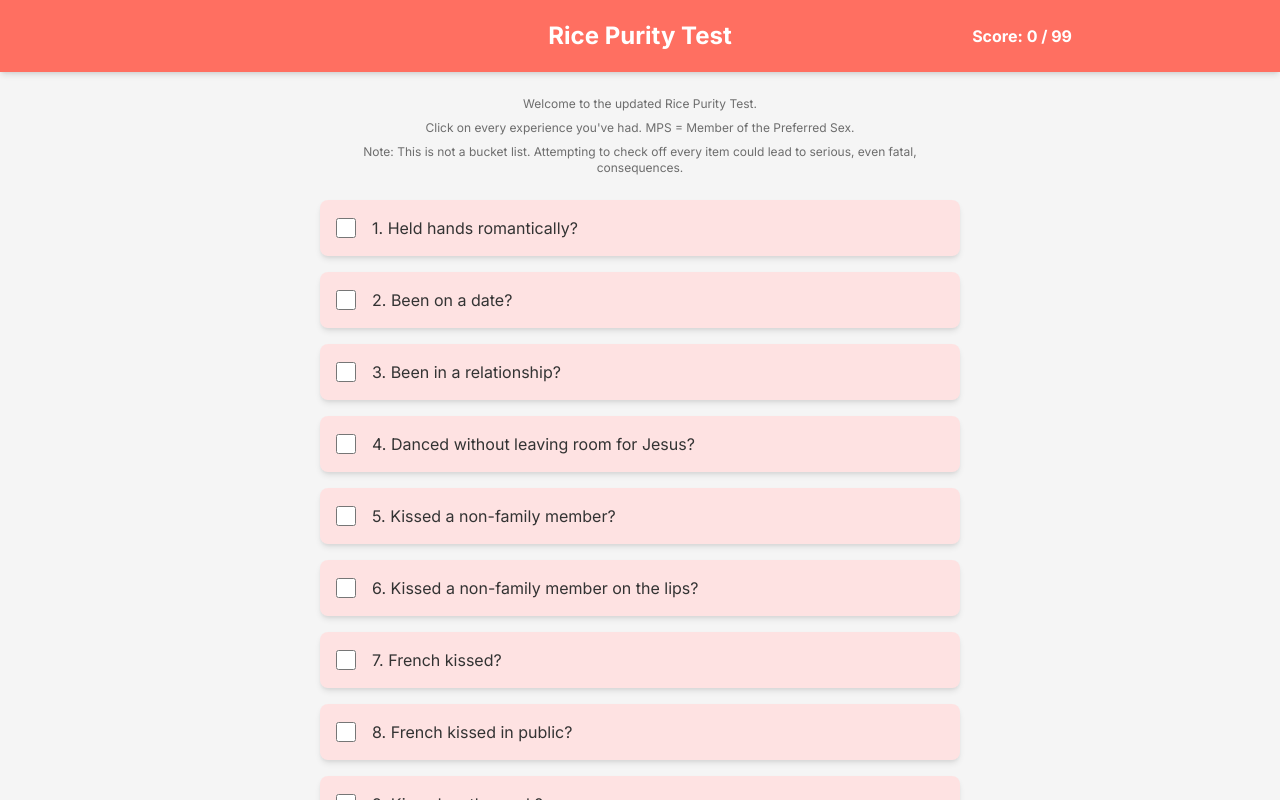
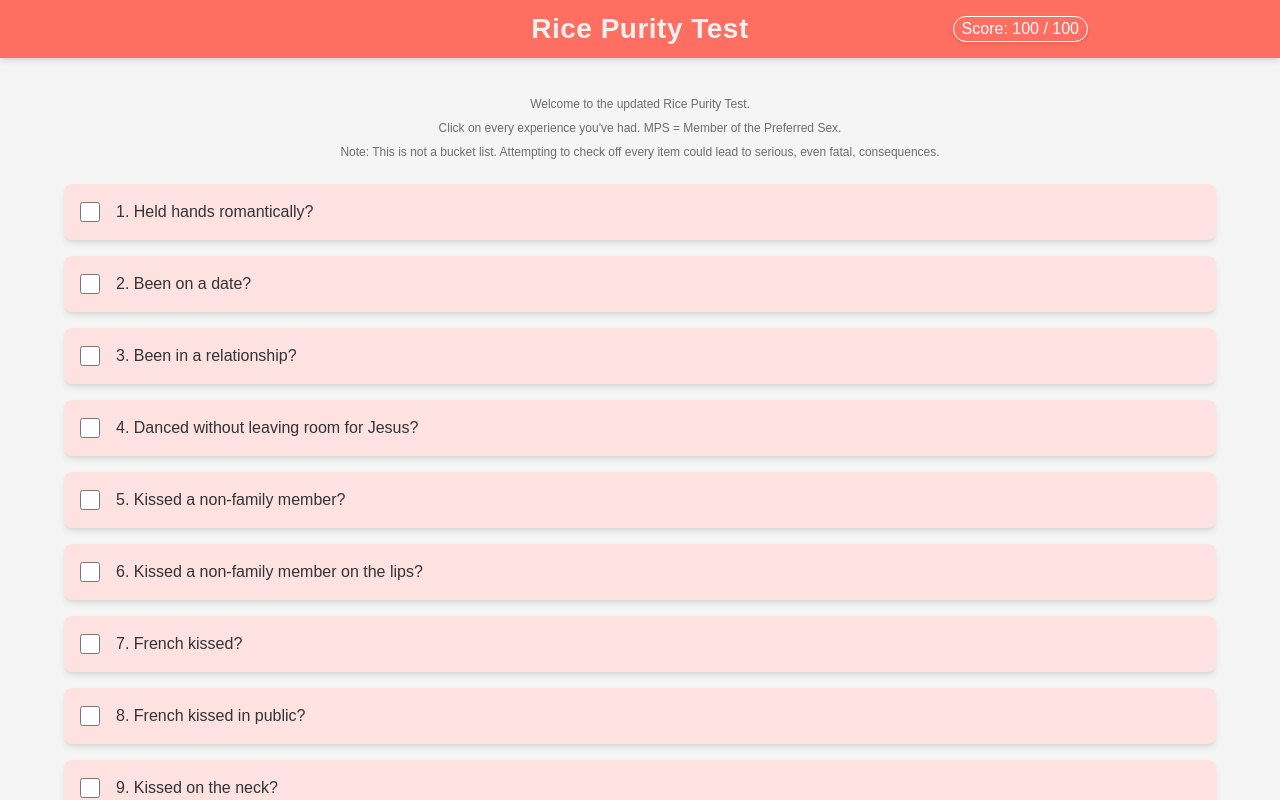
Before and after one commit to WillTheSun/ricetest, a Next.js app: page / in a window 1280 px wide. Built offline with nearby package versions, Linux system fonts and the light colour scheme.

Commit message:
Add labels

```diff
--- a/app/Quiz.tsx
+++ b/app/Quiz.tsx
@@ -1,11 +1,11 @@
 'use client';
 
 import { useState, useEffect, useRef } from 'react';
-import { questions } from './questions';
+import { questions, labels } from './questions';
 
 export default function Quiz() {
     const [checkedItems, setCheckedItems] = useState<boolean[]>(new Array(questions.length).fill(false));
-    const [score, setScore] = useState(0);
+    const [score, setScore] = useState(100);
     const [progress, setProgress] = useState(0);
     const quizContainerRef = useRef<HTMLDivElement>(null);
 
@@ -18,7 +18,7 @@
     };
 
     useEffect(() => {
-        const newScore = checkedItems.filter(Boolean).length;
+        const newScore = 100 - checkedItems.filter(Boolean).length;
         setScore(newScore);
     }, [checkedItems]);
 
@@ -54,36 +54,44 @@
 
     const handleReset = () => {
         setCheckedItems(new Array(questions.length).fill(false));
-        setScore(0);
+        setScore(100);
         setProgress(0);
         if (quizContainerRef.current) {
             quizContainerRef.current.scrollTop = 0;
         }
     };
 
+    const getLabel = (score: number) => {
+        for (const { range, label } of labels) {
+            if (score >= range[0] && score <= range[1]) {
+                return label;
+            }
+        }
+        return "Unknown";
+    };
+
     return (
-        <div className="bg-quiz-background min-h-screen text-quiz-text">
-            <header className="fixed top-0 left-0 right-0 bg-quiz-highlight text-white p-4 z-10 shadow-md">
-                <div className="max-w-4xl mx-auto flex justify-between items-center relative">
-                    <h1 className="text-2xl font-bold md:absolute md:left-1/2 md:-translate-x-1/2 md:w-full md:text-center">
+        <div className="bg-quiz-background min-h-screen text-quiz-text font-quiz">
+            <header className="fixed top-0 left-0 right-0 bg-quiz-highlight text-white p-4 z-10 shadow-md flex flex-col">
+                <div className="max-w-4xl mx-auto flex justify-between items-center relative w-full">
+                    <h1 className="text-quiz-title font-bold tracking-quiz-title md:absolute md:left-1/2 md:-translate-x-1/2 md:w-full md:text-center">
                         Rice Purity Test
                     </h1>
-                    <div className="ml-auto bg-quiz-text text-quiz-background px-4 py-2 rounded-full font-bold">
-                        Score: {score} / {questions.length}
+                    <div className="ml-auto bg-quiz-text text-quiz-background text-quiz-score px-2 rounded-full font-medium border-quiz-score border-white shadow-quiz-score">
+                        Score: {score} / 100
                     </div>
                 </div>
-            </header>
-
-            <div className="fixed top-16 left-0 right-0 h-1 bg-quiz-text/20 z-10">
+                <div className="absolute bottom-0 left-0 right-0 h-1 bg-quiz-text/20">
                     <div
                         className="h-full bg-quiz-accent transition-all duration-300 ease-out"
                         style={{ width: `${progress * 100}%` }}
                     ></div>
                 </div>
+            </header>
 
             <main
                 ref={quizContainerRef}
-                className="pt-24 px-4 max-w-2xl mx-auto overflow-y-auto h-screen"
+                className="pt-24 px-4 md:px-8 lg:px-16 max-w-full mx-auto overflow-y-auto h-screen"
             >
                 <div className="text-xs text-center mb-6 space-y-2 text-quiz-text/70">
                     <p>Welcome to the updated Rice Purity Test.</p>
@@ -119,7 +127,16 @@
                     ))}
                 </div>
 
-                <div className="mt-8 mb-16 flex justify-center space-x-4">
+                <div className="mt-8 mb-4 flex flex-col items-center space-y-4">
+                    {/* Updated score display */}
+                    <div className="bg-quiz-highlight text-white p-3 rounded-lg text-center w-full">
+                        <span className="text-xl font-bold">
+                            {getLabel(score)} ({score} / {questions.length})
+                        </span>
+                    </div>
+
+                    {/* Existing buttons */}
+                    <div className="flex justify-center space-x-4">
                         <button
                             onClick={handleShare}
                             className="bg-quiz-accent text-white px-6 py-3 rounded-full font-bold shadow-md hover:bg-quiz-hover transition-all duration-200"
@@ -133,6 +150,7 @@
                             Reset Quiz
                         </button>
                     </div>
+                </div>
             </main>
         </div>
     );
--- a/app/questions.ts
+++ b/app/questions.ts
@@ -66,6 +66,7 @@
     "Been convicted of a felony?",
     "Committed an act of vandalism?",
     "Had sexual intercourse?",
+    "?",
     "Had sexual intercourse three or more times in one night?",
     "Had sexual intercourse 10 or more times?",
     "Had sexual intercourse in four or more positions?",
@@ -99,6 +100,19 @@
     "Committed an act of incest?",
     "Engaged in bestiality?"
 ];
+
+export const labels = [
+    { range: [0, 14], label: "Choo Choo trainwreck" },
+    { range: [15, 29], label: "Community Mattress" },
+    { range: [30, 43], label: "Neighborhood Bike" },
+    { range: [44, 55], label: "team thot" },
+    { range: [56, 68], label: "Seasoned Slut" },
+    { range: [69], label: "Nicee" },
+    { range: [70, 84], label: "Somebody will match your Freak" },
+    { range: [85, 95], label: "Beginner Bop" },
+    { range: [96, 100], label: "Goody Two-Shoes" }
+];
+
 
 const innocenceTestQuestions = [
     "been on a date 💕",
--- a/tailwind.config.ts
+++ b/tailwind.config.ts
@@ -19,11 +19,26 @@
       textColor: {
         'quiz-text': '#333333', // Dark gray for text
         'quiz-accent': '#007BFF', // Electric Blue for primary buttons
+        'quiz-title': '#F0F0F0', // New light gray color for the title
       },
       boxShadow: {
         'quiz-unchecked': '0 4px 6px -1px rgba(0, 0, 0, 0.1), 0 2px 4px -1px rgba(0, 0, 0, 0.06)',
         'quiz-unchecked-hover': '0 10px 15px -3px rgba(0, 0, 0, 0.1), 0 4px 6px -2px rgba(0, 0, 0, 0.05)',
         'quiz-checked': '0 0 15px rgba(255, 20, 147, 0.3)',
+        'quiz-score': '0 2px 4px rgba(0, 0, 0, 0.1)',
+      },
+      fontFamily: {
+        'quiz': ['Poppins', 'Nunito', 'Montserrat', 'sans-serif'],
+      },
+      fontSize: {
+        'quiz-title': '1.75rem', // 28px
+        'quiz-score': '1.0rem', // 12px (reduced from 1rem)
+      },
+      letterSpacing: {
+        'quiz-title': '0.5px',
+      },
+      borderWidth: {
+        'quiz-score': '0.5px', // Reduced from 1px
       },
     },
   },
```
Lines whose indentation alone changed are shown as unchanged.
